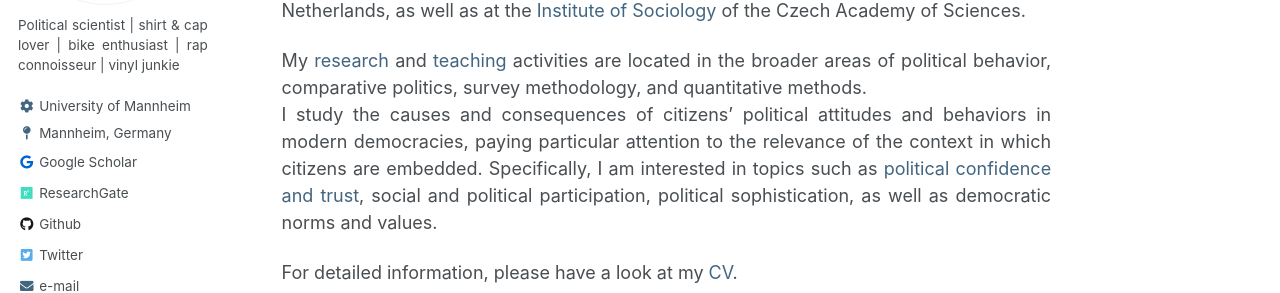
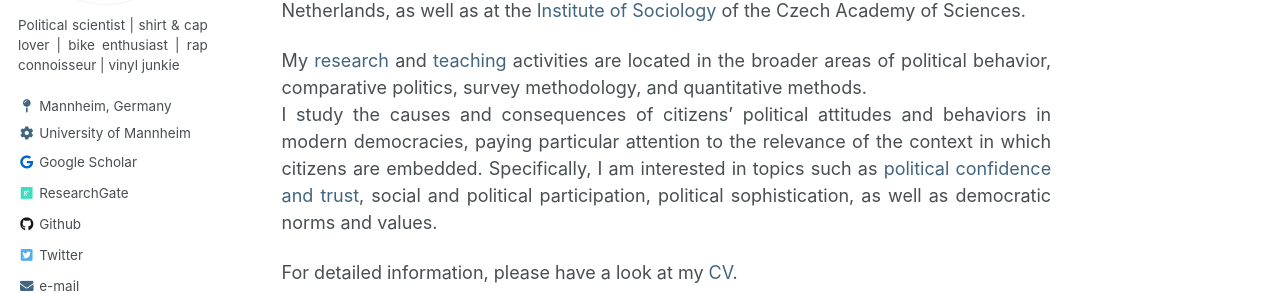
Before and after one commit to cschnaudt/cschnaudt.github.io, a Jekyll site: the page built from _pages/about.md, in a window 1280 px wide. Shown: the part 379-672 px from the top of the page. Built offline with Jekyll 4.4.1, drawn with Linux system fonts in a browser that asks for light colours.

Commit message:
Revert "Update author-profile.html"
This reverts commit c4993233cd4428688e14279e604f343bb65543c0.

```diff
--- a/_includes/author-profile.html
+++ b/_includes/author-profile.html
@@ -22,11 +22,11 @@
   <div class="author__urls-wrapper">
     <button class="btn btn--inverse">Follow</button>
     <ul class="author__urls social-icons">
+      {% if author.location %}
+        <li><i class="fa fa-fw fa-map-pin" style="color:#426580" aria-hidden="true"></i> {{ author.location }}</li>
+      {% endif %}
       {% if author.employer %}
         <li><i class="fa fa-fw fa-cog fa-spin" style="color:#426580" aria-hidden="true"></i> {{ author.employer }}</li>
-      {% endif %}
-      {% if author.location %}
-        <li><i class="fa fa-fw fa-map-pin" style="color:#426580" aria-hidden="true"></i> {{ author.location }}</li>
       {% endif %}
       {% if author.uri %}
         <li><a href="{{ author.uri }}" target="_blank" rel="noopener"><i class="fas fa-fw fa-link" style="color:#426580" aria-hidden="true"></i> {{ site.data.ui-text[site.locale].website_label | default: "Website" }}</a></li>
```
